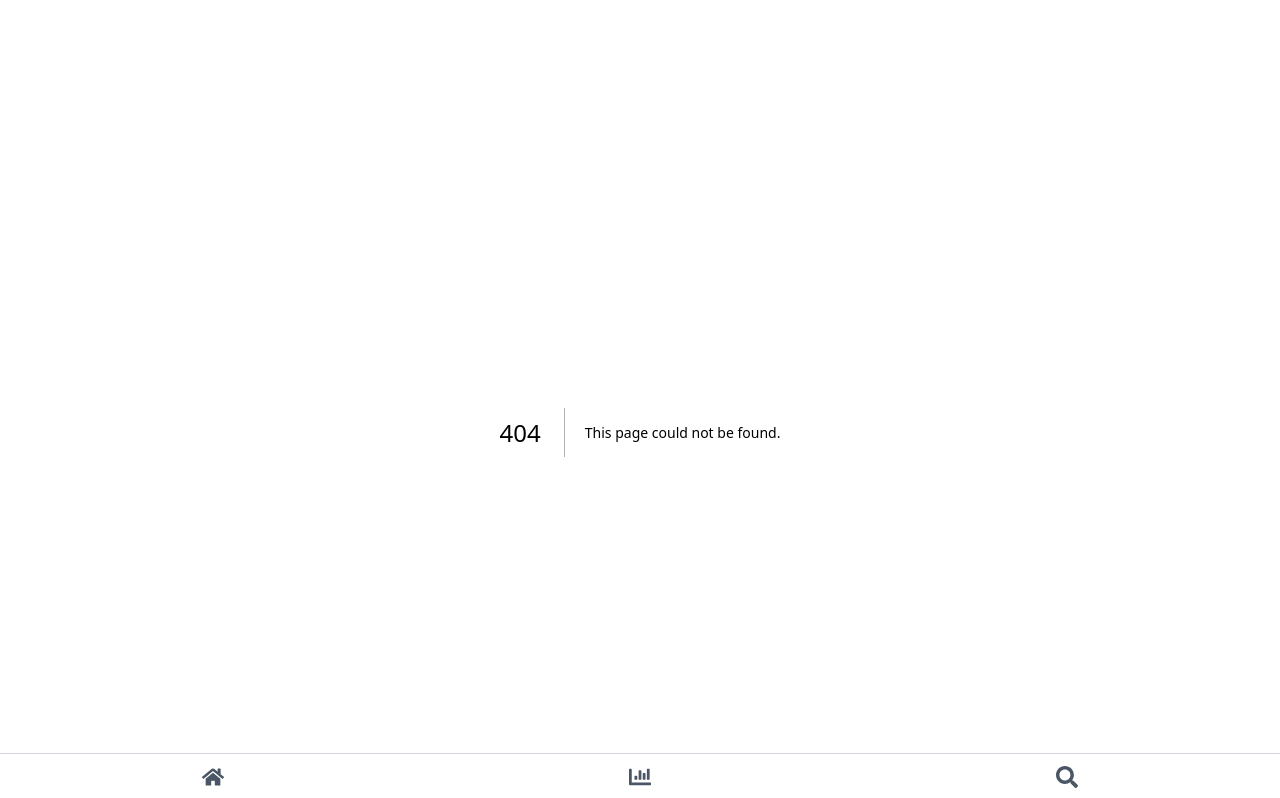
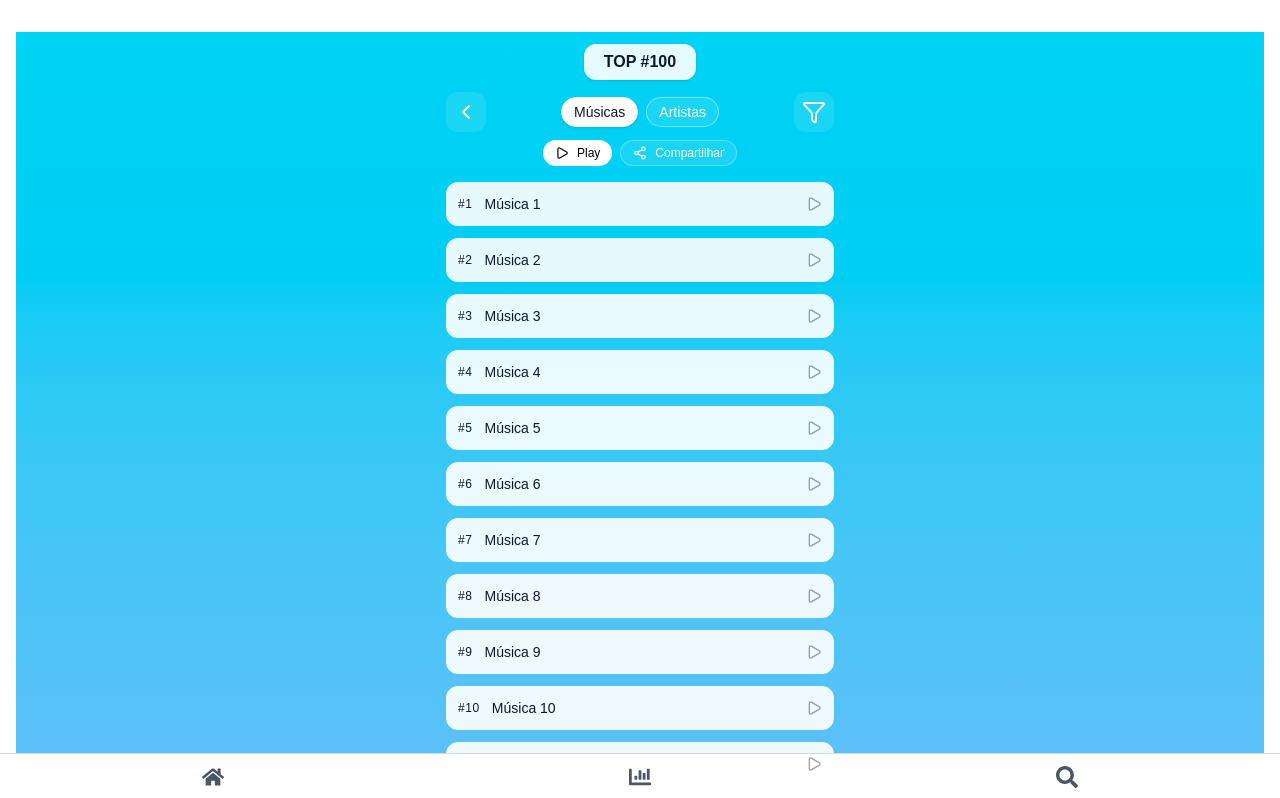
Before and after one commit to g-birocci/react_app_music, a Next.js app in the folder my-next-project/: page /top100 in a window 1280 px wide. Before the commit this address had no page. Shown: the top 798 px of the page. Built offline with nearby package versions, Linux system fonts and the light colour scheme.

Commit message:
teste dos top 100

```diff
--- a/my-next-project/package.json
+++ b/my-next-project/package.json
@@ -9,6 +9,7 @@
     "lint": "eslint"
   },
   "dependencies": {
+    "lucide-react": "^0.544.0",
     "next": "15.5.4",
     "react": "19.1.0",
     "react-dom": "19.1.0",
--- /dev/null
+++ b/my-next-project/src/components/Top100.jsx
@@ -0,0 +1,82 @@
+import { useState } from "react";
+import { ChevronLeft, Filter, Play, Share2 } from "lucide-react";
+
+function Chip({ active, onClick, children }) {
+  return (
+    <button
+      onClick={onClick}
+      className={`px-3 py-1 rounded-full text-sm border transition ${
+        active
+          ? "bg-white text-slate-900 border-white shadow-sm"
+          : "bg-white/10 text-white border-white/40 hover:bg-white/20"
+      }`}
+    >
+      {children}
+    </button>
+  );
+}
+
+function Row({ index, label }) {
+  return (
+    <button className="w-full flex items-center justify-between px-3 py-3 rounded-xl bg-white/90 hover:bg-white transition text-slate-900">
+      <span className="text-xs font-medium tracking-wider mr-3">#{index}</span>
+      <span className="flex-1 text-left text-sm">{label}</span>
+      <Play size={16} className="opacity-40" />
+    </button>
+  );
+}
+
+export default function Top100({ songs = [], artists = [] }) {
+  const [tab, setTab] = useState("songs");
+  const list = tab === "songs" ? songs : artists;
+
+  return (
+    <div className="min-h-screen bg-gradient-to-b from-cyan-400 via-purple-400 to-pink-500 text-white">
+      <div className="max-w-[420px] mx-auto pb-24">
+        {/* título central como no mock */}
+        <div className="pt-3">
+          <div className="mx-auto w-fit rounded-xl bg-white/90 text-slate-900 px-5 py-1.5 font-semibold shadow">
+            TOP #100
+          </div>
+        </div>
+
+        {/* linha: back | tabs (centrado) | filtro */}
+        <div className="mt-3 grid grid-cols-[auto_1fr_auto] items-center gap-3 px-4">
+          <button className="p-2 rounded-xl bg-white/10 hover:bg-white/20 justify-self-start">
+            <ChevronLeft />
+          </button>
+
+          <div className="justify-self-center flex gap-2">
+            <Chip active={tab === "songs"} onClick={() => setTab("songs")}>
+              Músicas
+            </Chip>
+            <Chip active={tab === "artists"} onClick={() => setTab("artists")}>
+              Artistas
+            </Chip>
+          </div>
+
+          <button className="p-2 rounded-xl bg-white/10 hover:bg-white/20 justify-self-end">
+            <Filter />
+          </button>
+        </div>
+
+        {/* botões play/compartilhar centrados */}
+        <div className="mt-2 flex justify-center gap-2 px-4">
+          <button className="px-3 py-1 rounded-full text-xs bg-white text-black flex items-center gap-2">
+            <Play size={14} /> Play
+          </button>
+          <button className="px-3 py-1 rounded-full text-xs bg-white/10 border border-white/30 hover:bg-white/20 flex items-center gap-2">
+            <Share2 size={14} /> Compartilhar
+          </button>
+        </div>
+
+        {/* lista */}
+        <div className="p-4 grid gap-3">
+          {list.slice(0, 100).map((label, i) => (
+            <Row key={i} index={i + 1} label={label} />
+          ))}
+        </div>
+      </div>
+    </div>
+  );
+}
--- /dev/null
+++ b/my-next-project/src/data/top100.js
@@ -0,0 +1,2 @@
+export const topSongs  = Array.from({ length: 100 }, (_, i) => `Música ${i + 1}`);
+export const topArtists = Array.from({ length: 100 }, (_, i) => `Artista ${i + 1}`);
--- /dev/null
+++ b/my-next-project/src/pages/top100.jsx
@@ -0,0 +1,6 @@
+import Top100 from "../components/Top100";      // componente que já criaste
+import { topSongs, topArtists } from "../data/top100";  // os mocks
+
+export default function Top100Page() {
+  return <Top100 songs={topSongs} artists={topArtists} />;
+}
--- /dev/null
+++ b/package.json
@@ -0,0 +1,5 @@
+{
+  "dependencies": {
+    "lucide-react": "^0.544.0"
+  }
+}
```
Also changed, not shown: 2 other files (tests, documents, lock files or other folders).
